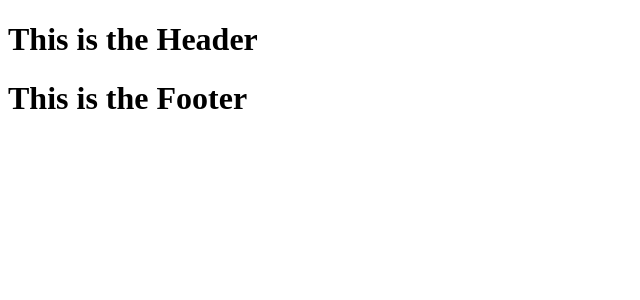
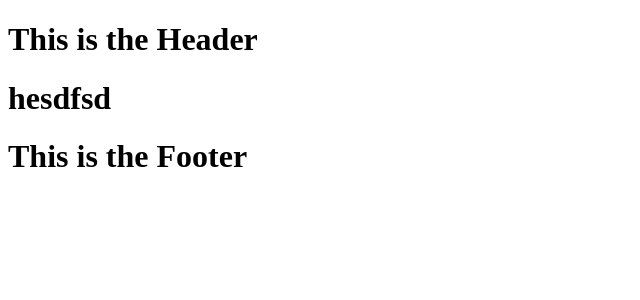
Before and after one commit to zahidq98/veo-task, a React (Create React App) app: page / in a window 1280 px wide. Shown: the top 300 px of the page, without its empty margins (0-640 px from the left). Built offline with nearby package versions, Linux system fonts and the light colour scheme.

Commit message:
Added products component

```diff
--- a/src/App.jsx
+++ b/src/App.jsx
@@ -1,12 +1,19 @@
 import Header from "./Components/Header";
 import Footer from "./Components/Footer";
+import Products from "./Components/Products";
 
 function App() {
   const name = 'Zahid'
   return (
     <div className="Contanier">
       <Header />
+      <Products/>
+
+
+
+
       <Footer/>
+
     </div>
   );
 }
--- /dev/null
+++ b/src/Components/Products.jsx
@@ -0,0 +1,13 @@
+
+
+const Products = () => {
+
+    return (
+      <div>
+          <h1>hesdfsd</h1>
+      </div>
+
+    )
+  }
+
+  export default Products
```
